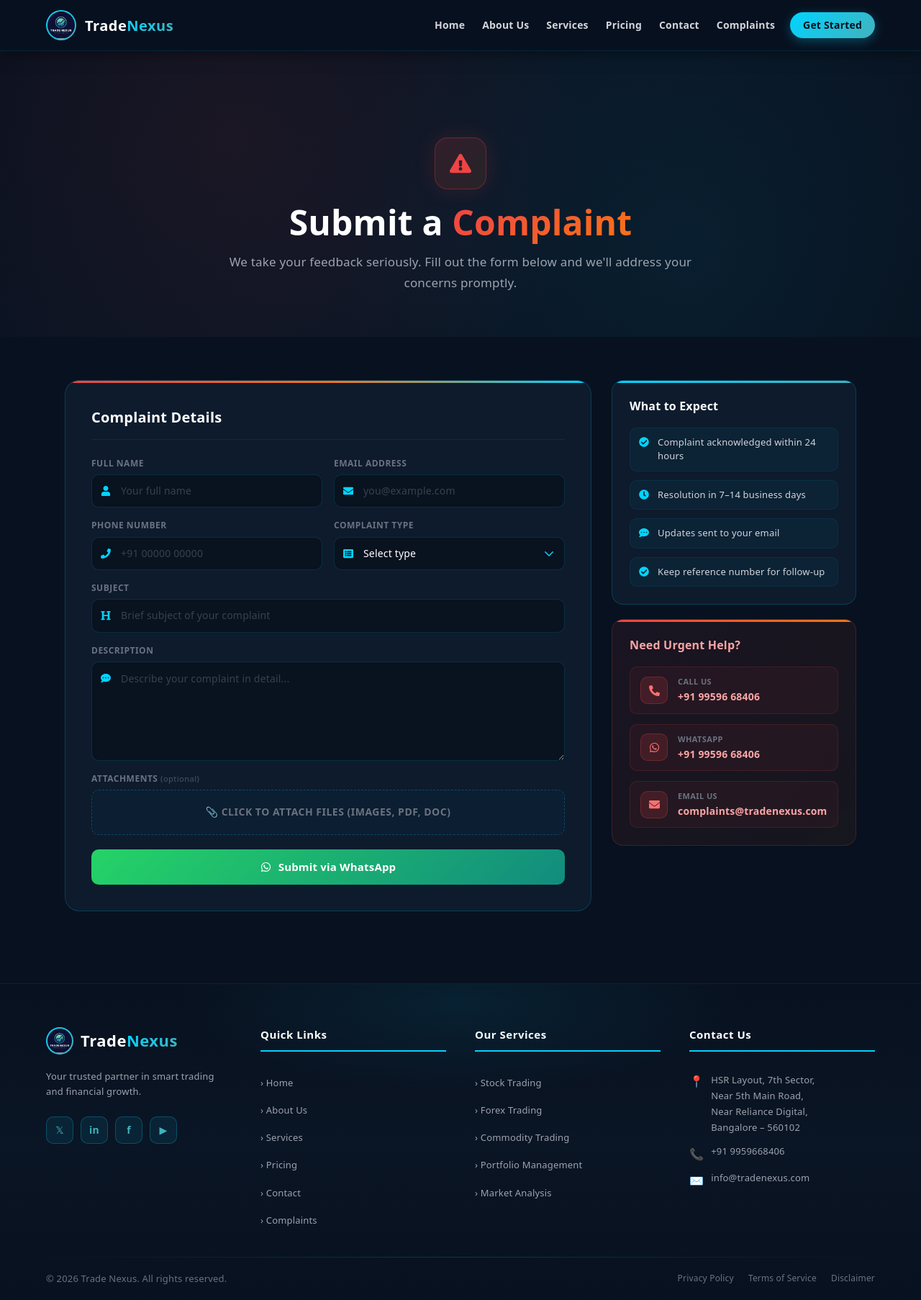
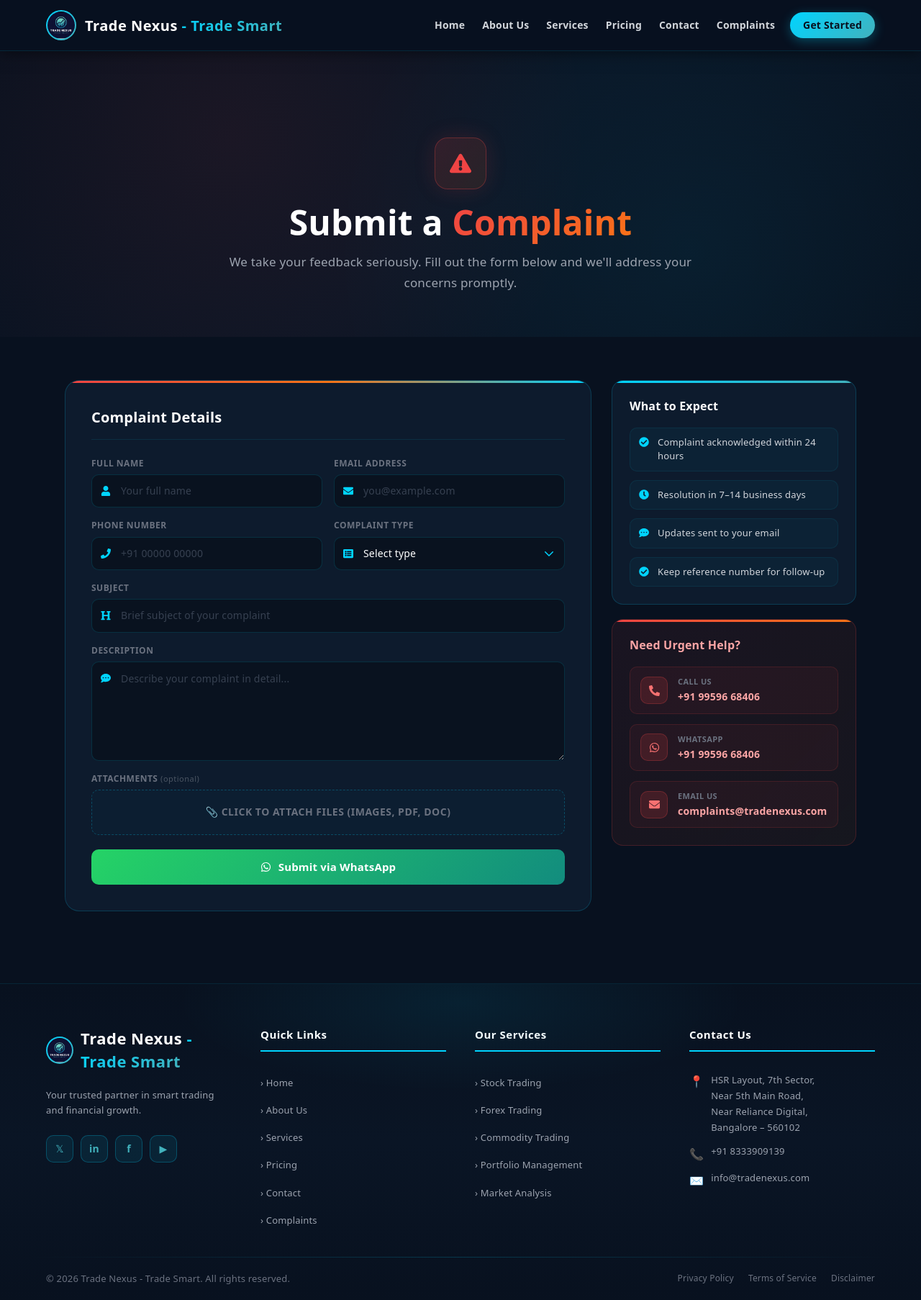
Before and after one commit to Chinna0107/nexus-trade, a React (Vite) app: page /complaints in a window 1280 px wide. Shown: the whole page at 72% size. Built offline with nearby package versions, Linux system fonts and the light colour scheme.

Commit message:
Production 2.23

```diff
--- a/src/components/Complaint.jsx
+++ b/src/components/Complaint.jsx
@@ -2,7 +2,7 @@ import { useState } from 'react'
 import { FaExclamationTriangle, FaUser, FaEnvelope, FaPhone, FaListAlt, FaHeading, FaCommentDots, FaPaperPlane, FaClock, FaCheckCircle, FaPhoneAlt, FaWhatsapp } from 'react-icons/fa'
 import './Complaint.css'
 
-const WA_NUMBER = '919959668406'
+const WA_NUMBER = '918333909139'
 
 export default function Complaint() {
   const [form, setForm] = useState({ name: '', email: '', phone: '', type: '', subject: '', description: '' })
--- a/src/components/Contact.jsx
+++ b/src/components/Contact.jsx
@@ -2,7 +2,7 @@ import { useState } from 'react'
 import { FaPhone, FaEnvelope, FaClock, FaUser, FaComment, FaMapMarkerAlt, FaPaperPlane, FaWhatsapp } from 'react-icons/fa'
 import './Contact.css'
 
-const WA_NUMBER = '919959668406'
+const WA_NUMBER = '918333909139'
 
 export default function Contact() {
   const [form, setForm] = useState({ name: '', email: '', phone: '', message: '' })
--- a/src/components/Footer.jsx
+++ b/src/components/Footer.jsx
@@ -23,7 +23,7 @@ export default function Footer() {
             <div style={styles.logoImgWrap}>
               <img src={logo} alt="Trade Nexus" style={styles.logoImg} />
             </div>
-            <h3 style={styles.brand}>Trade<span style={styles.accent}>Nexus</span></h3>
+            <h3 style={styles.brand}>Trade Nexus<span style={styles.accent}> - Trade Smart</span></h3>
           </div>
           <p style={styles.tagline}>Your trusted partner in smart trading and financial growth.</p>
           <div style={styles.socials}>
@@ -88,7 +88,7 @@ export default function Footer() {
           <h4 style={styles.colTitle}>Contact Us</h4>
           {[
             { icon: '📍', content: 'HSR Layout, 7th Sector,\nNear 5th Main Road,\nNear Reliance Digital,\nBangalore – 560102', isText: true },
-            { icon: '📞', content: '+91 9959668406', href: 'tel:+919959668406' },
+            { icon: '📞', content: '+91 8333909139', href: 'tel:+918333909139' },
             { icon: '✉️', content: 'info@tradenexus.com', href: 'mailto:info@tradenexus.com' },
           ].map((item, i) => (
             <div key={i} style={styles.contactItem}>
@@ -109,7 +109,7 @@ export default function Footer() {
 
       <div style={styles.divider} />
       <div style={styles.bottom}>
-        <p style={styles.copy}>© {new Date().getFullYear()} Trade Nexus. All rights reserved.</p>
+        <p style={styles.copy}>© {new Date().getFullYear()} Trade Nexus - Trade Smart. All rights reserved.</p>
         <div style={styles.bottomLinks}>
           {['Privacy Policy', 'Terms of Service', 'Disclaimer'].map(item => (
             <a key={item} href="#" style={styles.bottomLink}
--- a/src/components/Header.jsx
+++ b/src/components/Header.jsx
@@ -26,10 +26,10 @@ export default function Header({ onNavigate }) {
           {/* LOGO */}
           <div className="logo-wrap" onClick={() => handleNavClick('Home')}>
             <div className="logo-img-wrap">
-              <img src={logo} alt="Trade Nexus" className="logo-img" />
+              <img src={logo} alt="Trade Nexus Trade Smart" className="logo-img" />
             </div>
             <span className="logo-text">
-              Trade<span className="logo-accent">Nexus</span>
+              Trade Nexus<span className="logo-accent"> - Trade Smart</span>
             </span>
           </div>
 
```
